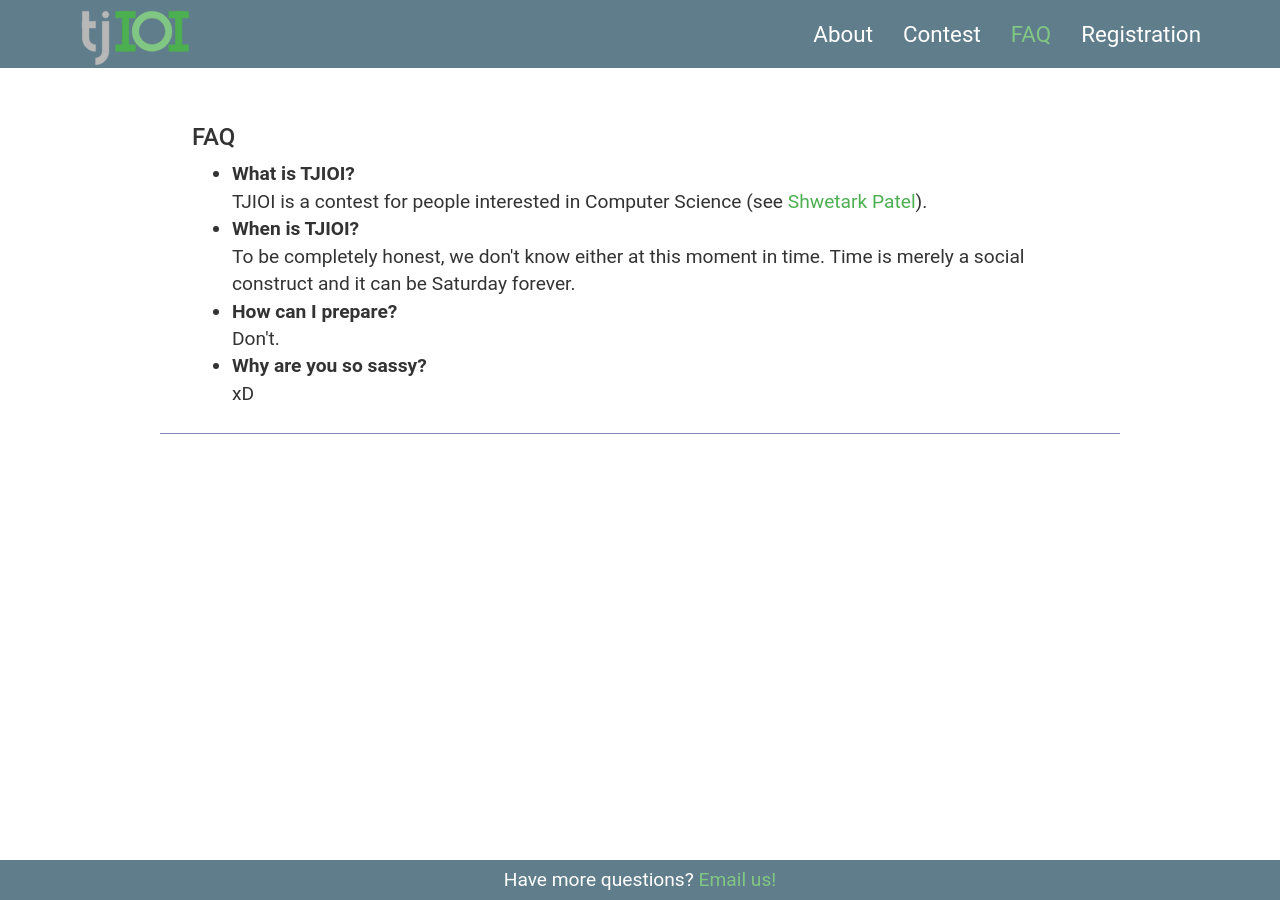
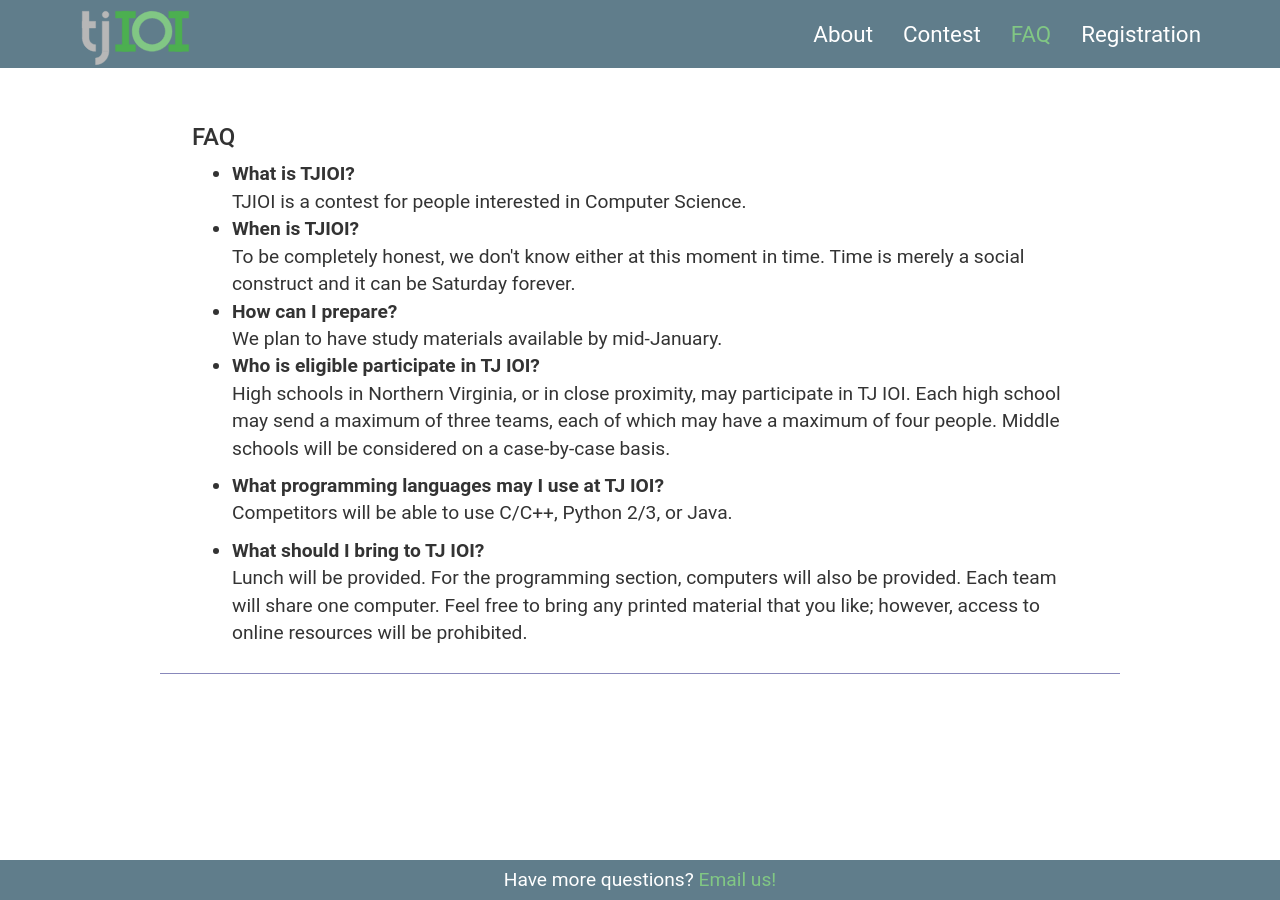
Before and after one commit to codeAligned/tjioi, a Jekyll site: the page built from faq.html, in a window 1280 px wide. Built offline with Jekyll 4.4.1, drawn with Linux system fonts in a browser that asks for light colours.

Commit message:
make contents acceptable

```diff
--- a/about.html
+++ b/about.html
@@ -5,12 +5,13 @@ permalink: /about/
 ---
 
 <h3>What is TJIOI?</h3>
-<p>The Thomas Jefferson Intermediate Open in Informatics is a high school programming competition hosted by the Senior Computer Team at TJHSST. Each contestant will compete in a group of four and participate in the theoretical and programming rounds. The competition consists of a wide variety of problem difficulties suitable for both computer science beginners and veterans. Prizes and awards will be given to the highest scoring teams. Click <a href="../registration">here</a> to register.</p>
+<p>The Thomas Jefferson Intermediate Open in Informatics is a high school programming competition hosted by the Senior Computer Team at TJHSST. Each contestant will compete in a group of four and participate in the theoretical and programming rounds. The competition consists of a wide variety of problem difficulties suitable for both computer science beginners and veterans. Prizes and awards will be given to the highest scoring teams. Click <a href="{{ '/registration' | relative_url }}">here</a> to register.</p>
 
 <h3>Past Contests</h3>
-<p>The last TJIOI was held on April 27, 2013. Since then, TJIOI has gone on hiatus due to renovation. This year marks the third annual TJIOI. Problems from previous contests can be found <a href="../contest">here</a>.</p>
+<p>The last TJIOI was held on April 27, 2013. Since then, TJIOI has gone on hiatus due to renovation. This year marks the third annual TJIOI. Problems from previous contests can be found <a href="{{ '/contest' | relative_url }}">here</a>.</p>
 
 <h3>Purpose</h3>
 <p>Our purpose is to spread interest in computer science to high school students in the local area through challenging problems found beyond the classroom.</p>
 
 <h3>Officers and School Sponsors</h3>
+<p>Currently, the primary faculty sponsor for TJ IOI is Mr. Rudwick. If you have questions about TJ IOI, you can contact the planning committee at <a href="mailto:tjioiofficers@gmail.com">tjioiofficers@gmail.com</a>.</p>
--- a/faq.html
+++ b/faq.html
@@ -6,8 +6,19 @@ permalink: /faq/
 
 <h3>FAQ</h3>
 <ul>
-    <li><b>What is TJIOI?</b><br>TJIOI is a contest for people interested in Computer Science (see <a href="http://codeforces.com/profile/memset123">Shwetark Patel</a>).</li>
+    <li><b>What is TJIOI?</b><br>TJIOI is a contest for people interested in Computer Science.</li>
     <li><b>When is TJIOI?</b><br>To be completely honest, we don't know either at this moment in time.  Time is merely a social construct and it can be Saturday forever.</li>
-    <li><b>How can I prepare?</b><br>Don't.</li>
-    <li><b>Why are you so sassy?</b><br>xD</li>
+    <li><b>How can I prepare?</b><br>We plan to have study materials available by mid-January.</li>
+    <li>
+        <b>Who is eligible participate in TJ IOI?</b>
+        <p>High schools in Northern Virginia, or in close proximity, may participate in TJ IOI. Each high school may send a maximum of three teams, each of which may have a maximum of four people. Middle schools will be considered on a case-by-case basis.</p>
+    </li>
+    <li>
+        <b>What programming languages may I use at TJ IOI?</b>
+        <p>Competitors will be able to use C/C++, Python 2/3, or Java.</p>
+    </li>
+    <li>
+        <b>What should I bring to TJ IOI?</b>
+        <p>Lunch will be provided. For the programming section, computers will also be provided. Each team will share one computer. Feel free to bring any printed material that you like; however, access to online resources will be prohibited.</p>
+    </li>
 </ul>
--- a/index.html
+++ b/index.html
@@ -37,4 +37,4 @@ use_hero: true
     </table>
 </div>
 <h3><span class="glyphicon glyphicon-heart" aria-hidden="true"></span>&ensp;Sponsors</h3>
-<p>A small loan of a million dollars.</p>
+<p>We don't have any sponsors yet! If you'd like to sponsor us, send us an email at <a href="mailto:tjioiofficers@gmail.com">tjioiofficers@gmail.com</a>.</p>
```
Also changed, not shown: contest.html (+11 -2 lines).
